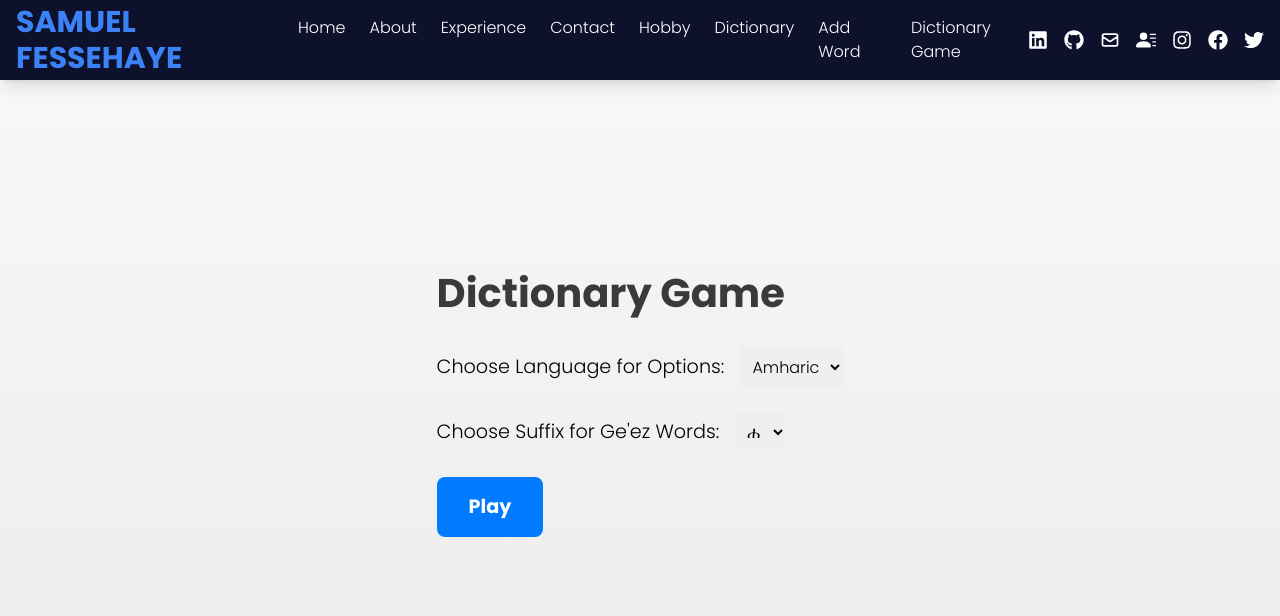
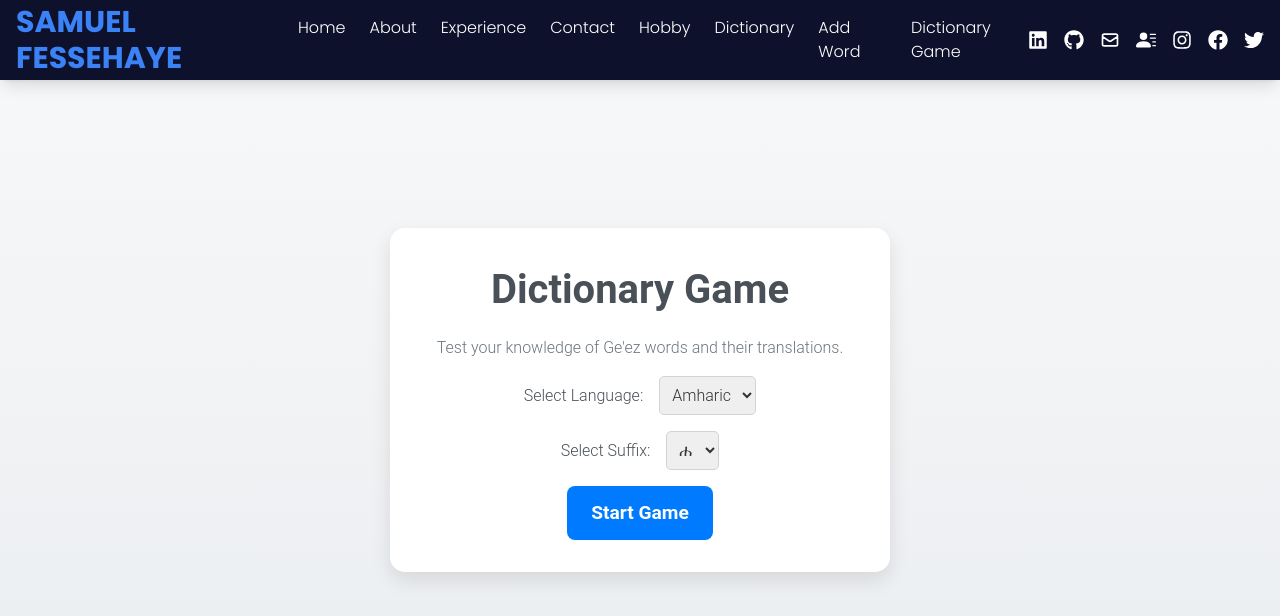
Before and after one commit to Sam-Wel/my-fortfolio, a React (Create React App) app: page /game in a window 1280 px wide. Shown: the top 616 px of the page. Built offline with nearby package versions, Linux system fonts and the light colour scheme.

Commit message:
updated the UI look

```diff
--- a/src/components/DictionaryGame.jsx
+++ b/src/components/DictionaryGame.jsx
@@ -173,6 +173,7 @@ const DictionaryGame = () => {
       setScore((prevScore) => prevScore + 1);
     }
     setUserAnswer(option);
+
     setTimeout(() => {
       setUserAnswer(null);
       const nextIndex = currentChallengeIndex + 1;
@@ -189,73 +190,136 @@ const DictionaryGame = () => {
   };
 
   const containerStyle = {
+    paddingTop: "3rem", // For navbar spacing
     display: "flex",
     flexDirection: "column",
     alignItems: "center",
     justifyContent: "center",
-    height: "100vh",
-    background: "linear-gradient(to bottom, #f9f9f9, #eaeaea)",
+    minHeight: "100vh",
+    background: "linear-gradient(to bottom, #f8f9fa, #e9ecef)",
+    fontFamily: "'Roboto', sans-serif",
+    color: "#333",
+    padding: "2rem",
   };
 
-  const buttonStyle = {
-    padding: "1rem 2rem",
+  const cardStyle = {
+    background: "white",
+    padding: "2rem",
+    borderRadius: "15px",
+    boxShadow: "0 8px 20px rgba(0, 0, 0, 0.1)",
+    textAlign: "center",
+    width: "90%",
+    maxWidth: "500px",
+  };
+
+  const welcomeTitleStyle = {
+    fontSize: "2.5rem",
+    fontWeight: "bold",
+    marginBottom: "1rem",
+    color: "#495057",
+  };
+
+  const labelStyle = {
+    fontSize: "1rem",
+    marginRight: "1rem",
+    color: "#495057",
+  };
+
+  const selectStyle = {
+    padding: "0.5rem",
+    fontSize: "1rem",
+    borderRadius: "5px",
+    border: "1px solid #ced4da",
+    marginBottom: "1rem",
+  };
+
+  const startButtonStyle = {
+    padding: "0.8rem 1.5rem",
     fontSize: "1.2rem",
     fontWeight: "bold",
+    color: "#fff",
+    backgroundColor: "#007bff",
     border: "none",
     borderRadius: "8px",
     cursor: "pointer",
-    transition: "all 0.3s ease",
+    transition: "background-color 0.3s ease",
+  };
+
+  const startButtonHoverStyle = {
+    ...startButtonStyle,
+    backgroundColor: "#0056b3",
+  };
+
+  const optionButtonStyle = (option) => ({
+    padding: "0.5rem 1rem",
+    fontSize: "0.9rem",
+    border: "1px solid #dee2e6",
+    borderRadius: "5px",
+    textAlign: "center",
+    cursor: "pointer",
+    backgroundColor: userAnswer
+      ? option === currentChallenge.correctOption
+        ? "#d4edda"
+        : option === userAnswer
+        ? "#f8d7da"
+        : "#fff"
+      : "#fff",
+    color: "#495057",
+    flex: "1 1 calc(30% - 1rem)",
+    margin: "0.5rem",
+    transition: "background-color 0.3s ease, border-color 0.3s ease",
+  });
+
+  const geezWordStyle = {
+    fontSize: "2rem",
+    fontWeight: "bold",
+    color: "#212529",
+    marginBottom: "1.5rem",
   };
 
   const scoreStyle = {
-    fontSize: "1.5rem",
-    marginTop: "2rem",
-    color: "#444",
+    fontSize: ".8rem",
+    fontWeight: "bold",
+    marginTop: "1rem",
+    color: "#495057",
+  };
+
+  const gridStyle = {
+    display: "flex",
+    flexWrap: "wrap",
+    justifyContent: "center",
+    gap: "1rem",
   };
 
   return (
     <div style={containerStyle}>
       {!gameStarted ? (
-        <div>
-          <h1
-            style={{
-              fontSize: "2.5rem",
-              fontWeight: "bold",
-              color: "#3a3a3a",
-              marginBottom: "1.5rem",
-            }}
-          >
-            Dictionary Game
-          </h1>
-          <div style={{ marginBottom: "1.5rem" }}>
-            <label
-              htmlFor="language-select"
-              style={{ fontSize: "1.2rem", marginRight: "1rem" }}
-            >
-              Choose Language for Options:
+        <div style={cardStyle}>
+          <h1 style={welcomeTitleStyle}>Dictionary Game</h1>
+          <p style={{ marginBottom: "1rem", fontSize: "1rem", color: "#6c757d" }}>
+            Test your knowledge of Ge'ez words and their translations.
+          </p>
+          <label htmlFor="language-select" style={labelStyle}>
+            Select Language:
           </label>
           <select
             id="language-select"
             value={languageCode}
             onChange={(e) => setLanguageCode(e.target.value)}
-              style={{ padding: "0.5rem", fontSize: "1rem" }}
+            style={selectStyle}
           >
             <option value="ti">Tigrinya</option>
             <option value="am">Amharic</option>
           </select>
-          </div>
-          <div style={{ marginBottom: "1.5rem" }}>
-            <label
-              htmlFor="suffix-select"
-              style={{ fontSize: "1.2rem", marginRight: "1rem" }}
-            >
-              Choose Suffix for Ge'ez Words:
+          <br />
+          <label htmlFor="suffix-select" style={labelStyle}>
+            Select Suffix:
           </label>
           <select
             id="suffix-select"
             value={suffix}
             onChange={(e) => setSuffix(e.target.value)}
-              style={{ padding: "0.5rem", fontSize: "1rem" }}
+            style={selectStyle}
           >
             <option value="ሐ">ሐ</option>
             <option value="ለ">ለ</option>
@@ -263,55 +327,26 @@ const DictionaryGame = () => {
             <option value="ነ">ነ</option>
             <option value="ረ">ረ</option>
           </select>
-          </div>
+          <br />
           <button
-            style={{ ...buttonStyle, background: "#007bff", color: "white" }}
+            style={startButtonStyle}
+            onMouseEnter={(e) => (e.target.style.backgroundColor = "#0056b3")}
+            onMouseLeave={(e) => (e.target.style.backgroundColor = "#007bff")}
             onClick={startGame}
           >
-            Play
+            Start Game
           </button>
         </div>
       ) : (
-        <div>
+        <div style={cardStyle}>
           {currentChallenge ? (
             <>
-              <h2
-                style={{
-                  fontSize: "2rem",
-                  marginBottom: "1.5rem",
-                  color: "#555",
-                }}
-              >
-                Ge'ez Word: {currentChallenge.geez}
-              </h2>
-              <div
-                style={{
-                  display: "flex",
-                  flexWrap: "wrap",
-                  justifyContent: "center",
-                  gap: "1rem",
-                }}
-              >
+              <h2 style={geezWordStyle}>{currentChallenge.geez}</h2>
+              <div style={gridStyle}>
                 {currentChallenge.options.map((option, index) => (
                   <button
                     key={index}
-                    style={{
-                      ...buttonStyle,
-                      background: userAnswer
-                        ? option === currentChallenge.correctOption
-                          ? "#28a745"
-                          : option === userAnswer
-                          ? "#dc3545"
-                          : "#f9f9f9"
-                        : "#f9f9f9",
-                      color: userAnswer
-                        ? option === currentChallenge.correctOption ||
-                          option === userAnswer
-                          ? "white"
-                          : "#333"
-                        : "#333",
-                      border: "2px solid #ccc",
-                    }}
+                    style={optionButtonStyle(option)}
                     onClick={() => handleAnswer(option)}
                     disabled={!!userAnswer}
                   >
```
Lines whose indentation alone changed are shown as unchanged.
